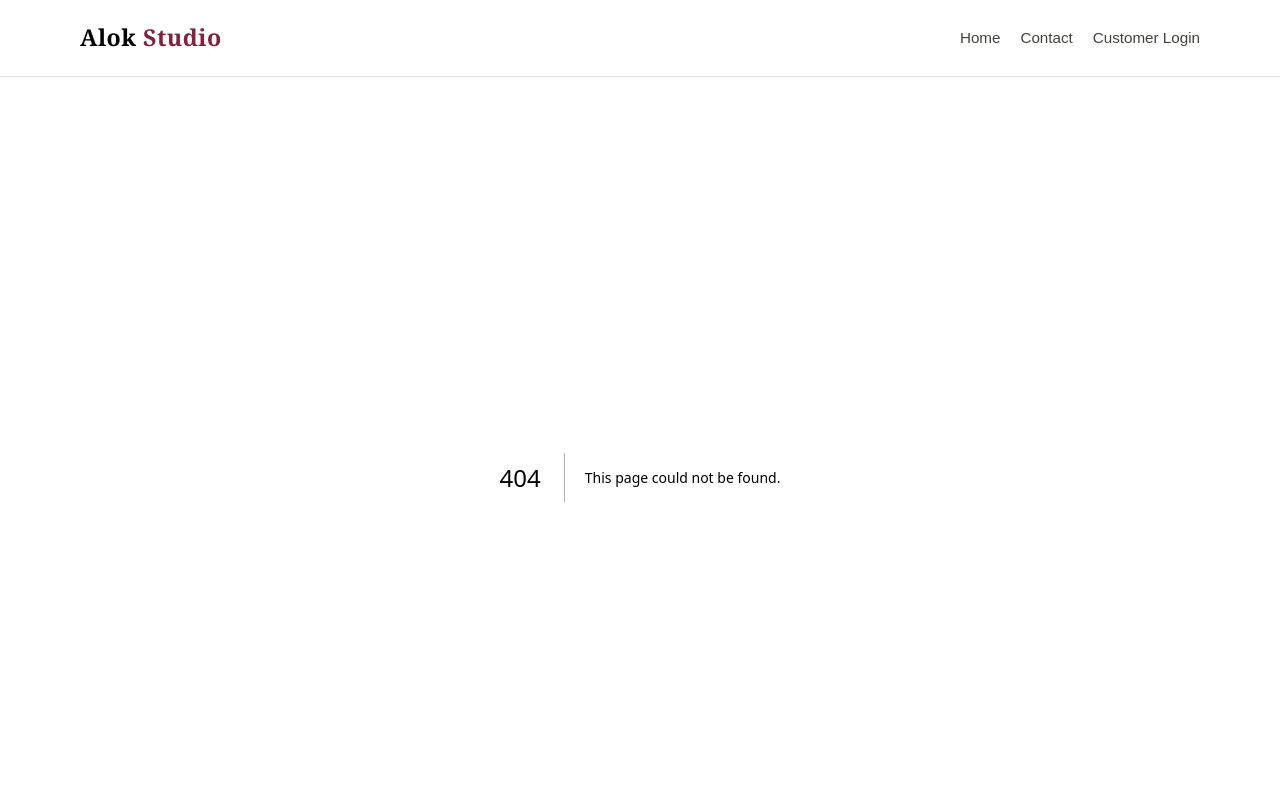
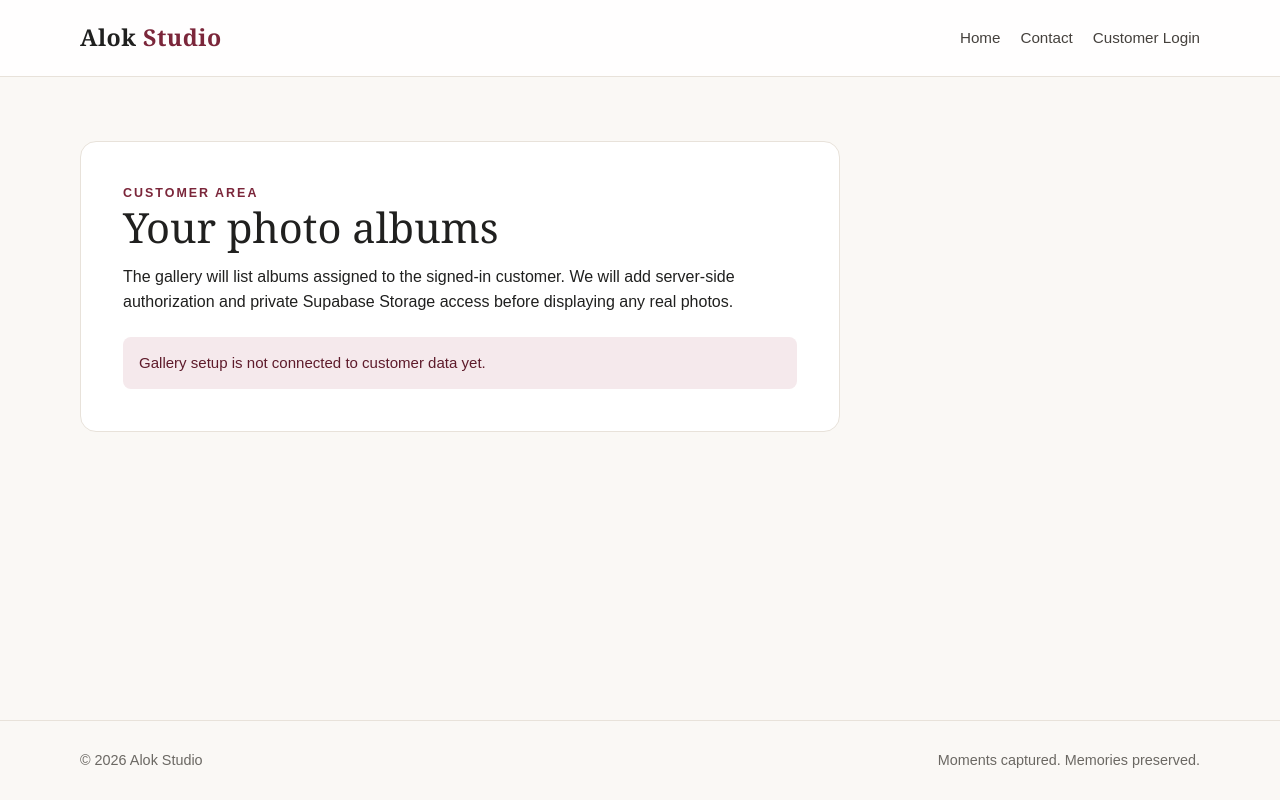
Before and after one commit to shailendra9955/AlokStudio, a Next.js app: page /gallery in a window 1280 px wide. Before the commit this address had no page. Shown: the top 800 px of the page. Built offline with nearby package versions, Linux system fonts and the light colour scheme.

Commit message:
Create GalleryPage component with initial layout
Initial implementation of the GalleryPage component with metadata and layout.

```diff
--- /dev/null
+++ b/src/app/gallery/page.tsx
@@ -0,0 +1,24 @@
+import type { Metadata } from "next";
+
+export const metadata: Metadata = { title: "My Photo Gallery" };
+
+export default function GalleryPage() {
+  return (
+    <main className="page-main">
+      <div className="container">
+        <section className="panel">
+          <div className="eyebrow">Customer area</div>
+          <h1 className="page-title">Your photo albums</h1>
+          <p>
+            The gallery will list albums assigned to the signed-in customer. We will
+            add server-side authorization and private Supabase Storage access before
+            displaying any real photos.
+          </p>
+          <div className="notice">
+            Gallery setup is not connected to customer data yet.
+          </div>
+        </section>
+      </div>
+    </main>
+  );
+}
```
